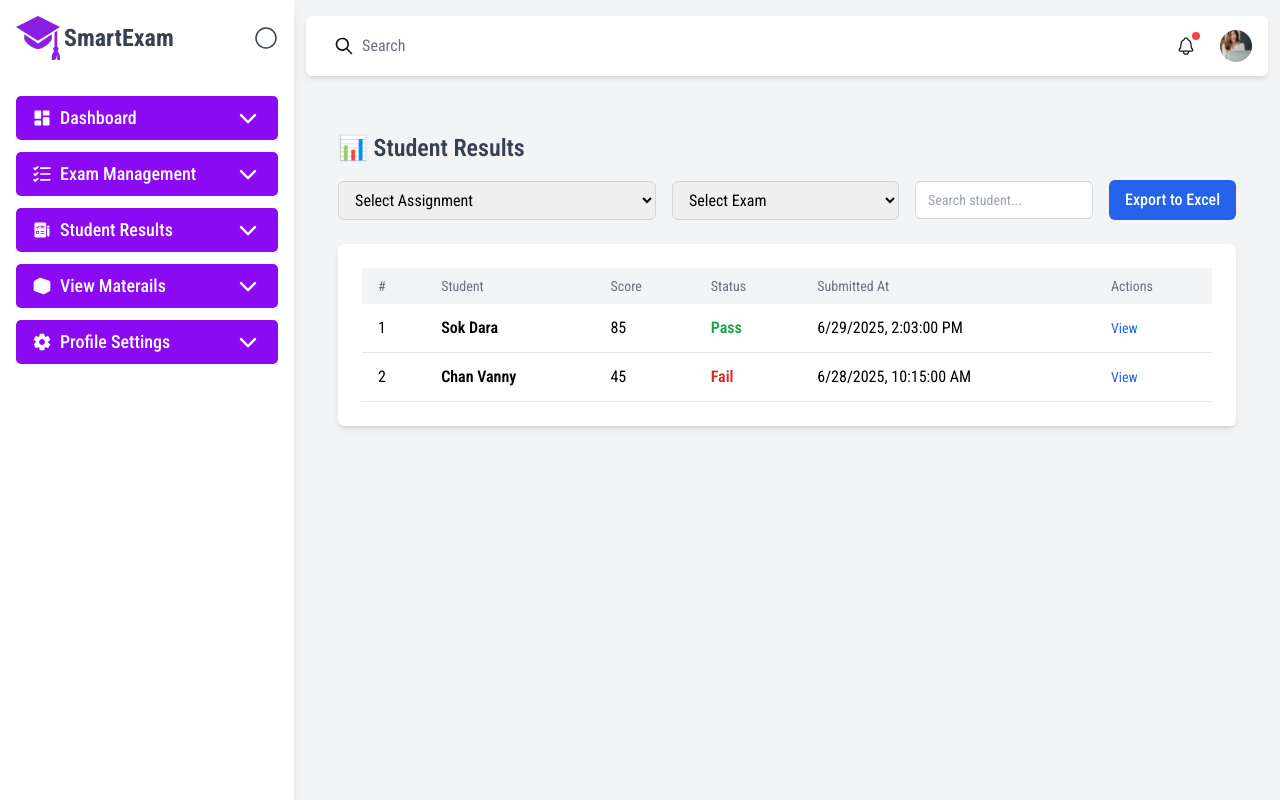
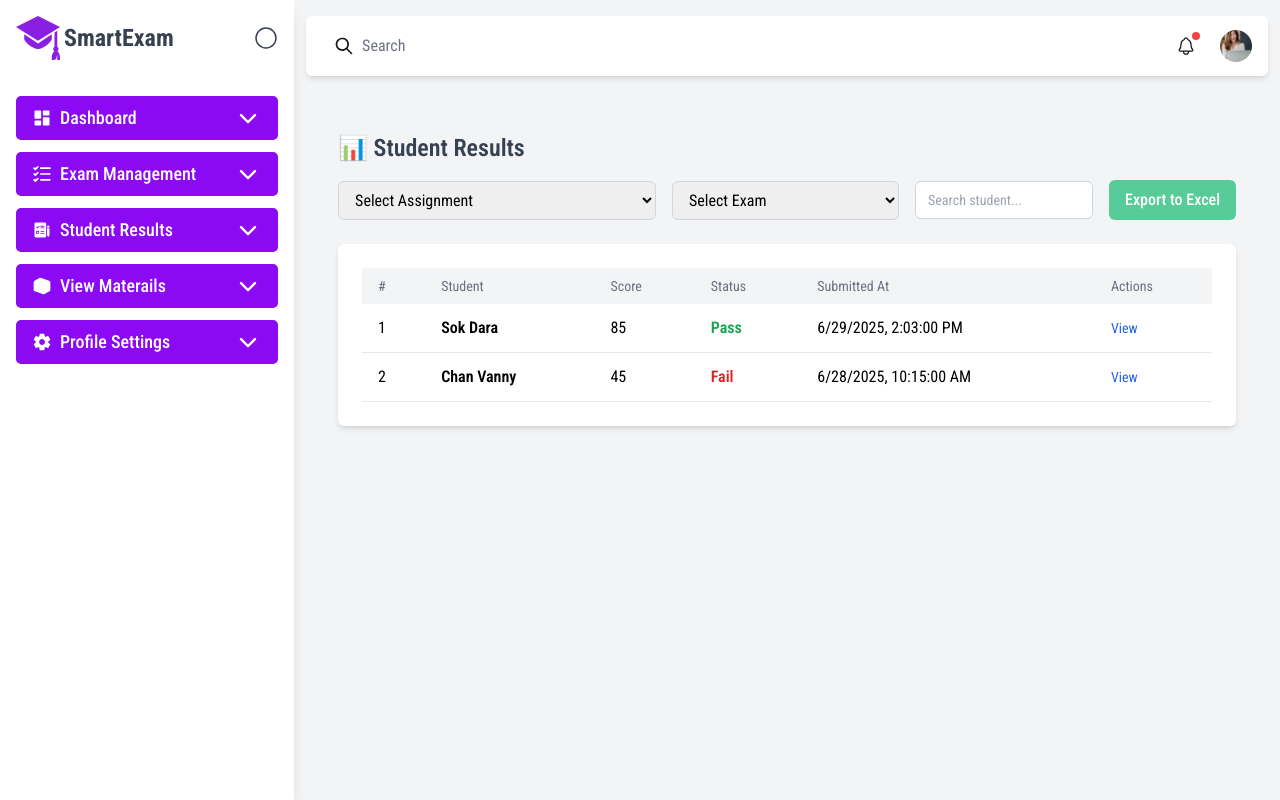
Before and after one commit to VathanaProgrammer/Oracle_Project_Frontend, a Vue app in the folder smart-online-examination/: page /teacher-dashboard/student-results in a window 1280 px wide. Built offline with nearby package versions, Linux system fonts and the light colour scheme.

Commit message:
update color on button New Exam

```diff
--- a/smart-online-examination/src/components/teacherView/StudentResult.vue
+++ b/smart-online-examination/src/components/teacherView/StudentResult.vue
@@ -54,7 +54,7 @@
         <!-- Export Button aligned right -->
         <button
           @click="exportResults"
-          class="bg-blue-600 hover:bg-blue-700 text-white text-md font-medium py-2 px-4 rounded-md flex-shrink-0"
+          class="bg-[#57cc99] hover:-translate-y-1 transform transition text-white text-md font-medium py-2 px-4 rounded-md flex-shrink-0"
         >
           Export to Excel
         </button>
```
